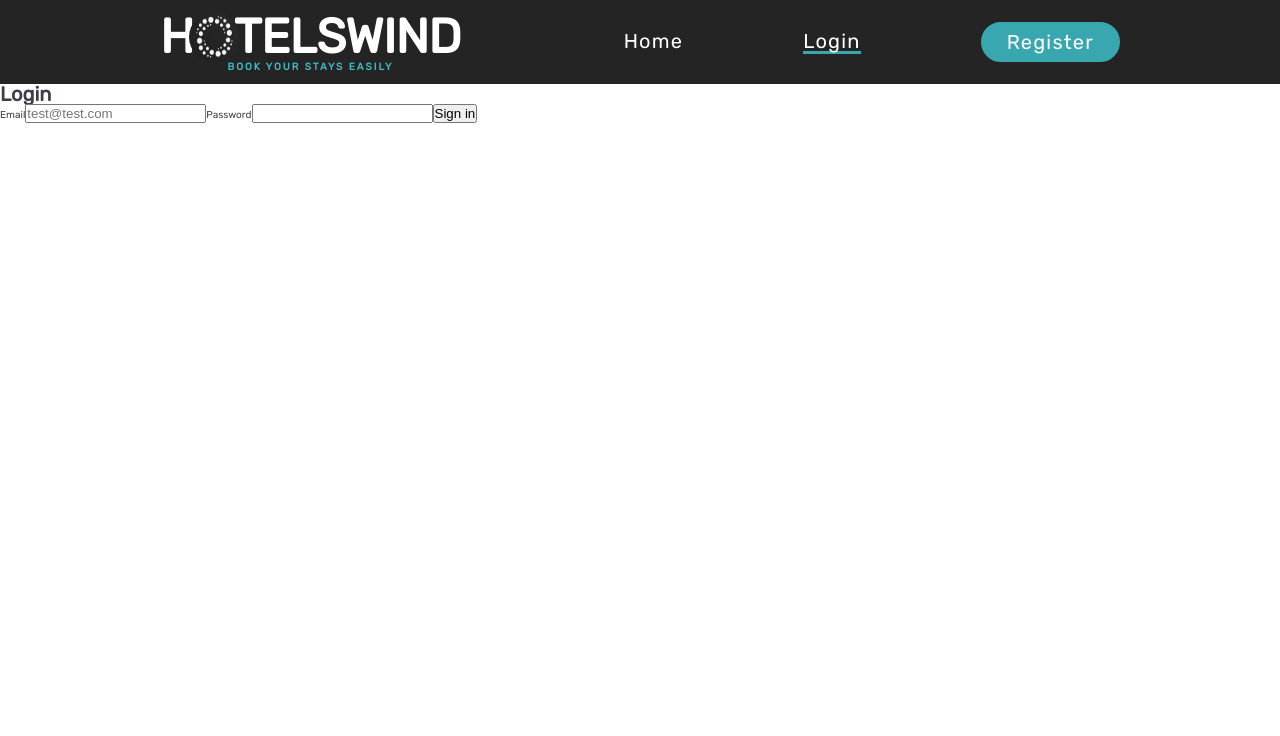
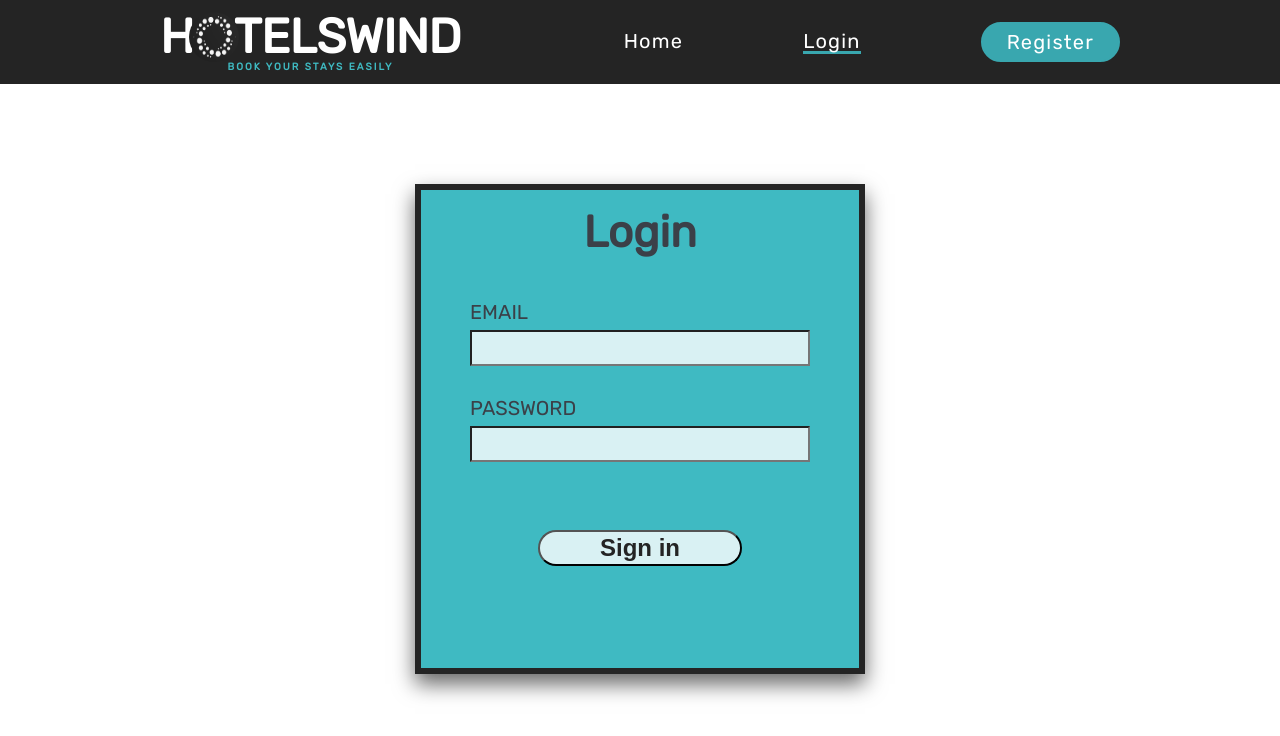
Before and after one commit to UtkarshSingh22/Marketplace-app, a React (Create React App) app in the folder client/: page /login in a window 1280 px wide. Shown: the top 736 px of the page. Built offline with nearby package versions, Linux system fonts and the light colour scheme.

Commit message:
Add styles for login form

```diff
--- a/client/src/auth/Login.js
+++ b/client/src/auth/Login.js
@@ -1,10 +1,11 @@
-import { Fragment, useState } from "react";
+import { useState } from "react";
 import { toast } from "react-toastify";
 import { login } from "../actions/auth";
 import { useDispatch } from "react-redux";
 import { authActions } from "../store/slices/auth";
 import { useNavigate } from "react-router-dom";
 import LoginForm from "../components/forms/LoginForm";
+import styles from "../components/forms/Login.module.css";
 
 const Login = () => {
     const dispatch = useDispatch();
@@ -48,7 +49,8 @@ const Login = () => {
         setPasswordInput("");
     };
     return (
-        <Fragment>
+        <section className={styles.login}>
+            <div>
                 <h1>Login</h1>
                 <LoginForm
                     emailInput={emailInput}
@@ -57,7 +59,8 @@ const Login = () => {
                     passwordInputHandler={passwordInputHandler}
                     formSubmitHandler={formSubmitHandler}
                 />
-        </Fragment>
+            </div>
+        </section>
     );
 };
 
--- /dev/null
+++ b/client/src/components/forms/Login.module.css
@@ -0,0 +1,60 @@
+.login {
+    display: flex;
+    height: 80vh;
+    flex-direction: column;
+    justify-content: center;
+    align-items: center;
+    max-width: 60rem;
+    margin: 0 auto;
+    padding: 5rem;
+}
+.login > div {
+    border: 0.6rem solid rgb(36, 36, 36);
+    margin-top: 5rem;
+    width: 45rem;
+    height: 70rem;
+    display: flex;
+    flex-direction: column;
+    align-items: center;
+    padding: 2rem;
+    gap: 4.8rem;
+    background-color: #3fbac2;
+    box-shadow: 0 1rem 2rem rgba(0, 0, 0, 0.6);
+}
+.login > div > h1 {
+    font-size: 4.4rem;
+}
+.inputs {
+    display: flex;
+    flex-direction: column;
+    gap: 0.8rem;
+}
+.inputs > label {
+    font-size: 2rem;
+    text-transform: uppercase;
+}
+.inputs > input {
+    font-size: 2.4rem;
+    height: 3.6rem;
+    width: 34rem;
+    background-color: #d9f1f3;
+}
+.form {
+    display: flex;
+    flex-direction: column;
+    gap: 3.2rem;
+    align-items: center;
+}
+.form > button {
+    height: 3.6rem;
+    margin-top: 3.6rem;
+    width: 60%;
+    font-size: 2.4rem;
+    display: flex;
+    justify-content: center;
+    background-color: #d9f1f3;
+    color: rgb(36, 36, 36);
+}
+.form > button:hover {
+    border: 3px solid rgb(36, 36, 36);
+}
--- a/client/src/components/forms/LoginForm.js
+++ b/client/src/components/forms/LoginForm.js
@@ -1,3 +1,6 @@
+import styles from "./Login.module.css";
+import Button from "../Button";
+
 const LoginForm = ({
     emailInput,
     passwordInput,
@@ -6,15 +9,17 @@ const LoginForm = ({
     formSubmitHandler,
 }) => {
     return (
-        <form onSubmit={formSubmitHandler}>
+        <form onSubmit={formSubmitHandler} className={styles.form}>
+            <div className={styles.inputs}>
                 <label htmlFor="email">Email</label>
                 <input
                     type="email"
                     id="email"
                     onChange={emailInputHandler}
                     value={emailInput}
-                placeholder="test@test.com"
                 />
+            </div>
+            <div className={styles.inputs}>
                 <label htmlFor="password">Password</label>
                 <input
                     type="password"
@@ -22,8 +27,9 @@ const LoginForm = ({
                     onChange={passwordInputHandler}
                     value={passwordInput}
                 />
+            </div>
 
-            <button type="submit">Sign in</button>
+            <Button type="submit">Sign in</Button>
         </form>
     );
 };
```
Lines whose indentation alone changed are shown as unchanged.
